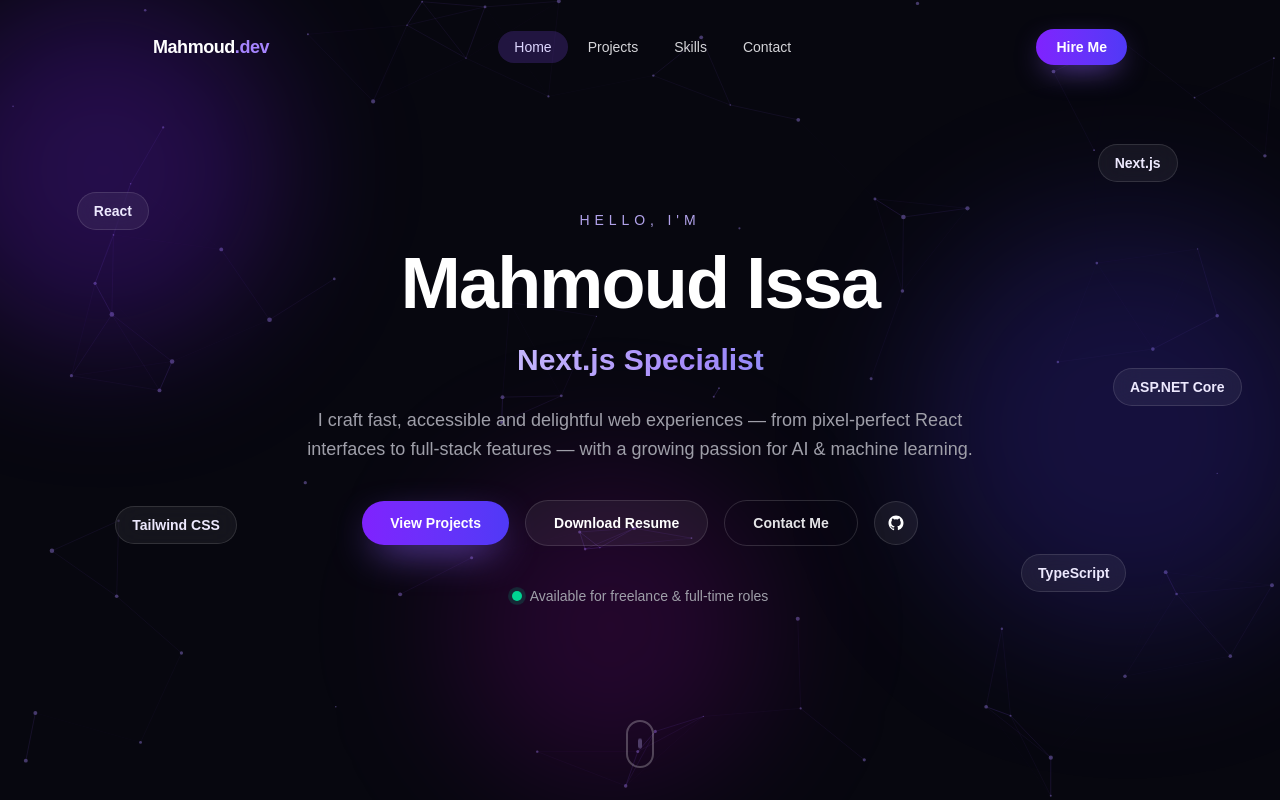
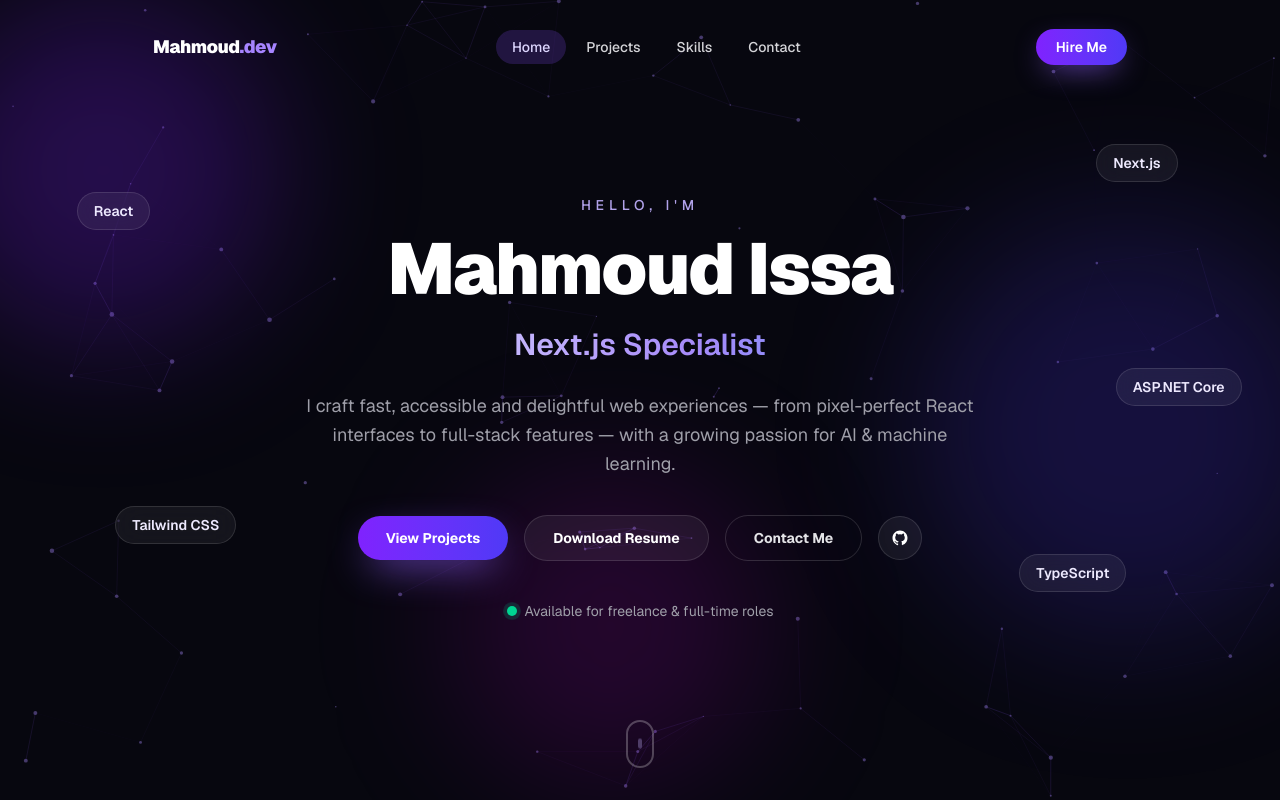
Before and after one commit to mahmoudshahieen4-ux/react-portofolio, a Next.js app: page / in a window 1280 px wide. Shown: the top 800 px of the page. Built offline with nearby package versions, Linux system fonts and the light colour scheme.

Commit message:
changed the scroll bar

```diff
--- a/app/globals.css
+++ b/app/globals.css
@@ -1,8 +1,8 @@
 @import "tailwindcss";
 
 :root {
-  --background: #ffffff;
-  --foreground: #171717;
+  --background: #07070f;
+  --foreground: #f4f4f8;
 }
 
 @theme inline {
@@ -10,27 +10,6 @@
   --color-foreground: var(--foreground);
   --font-sans: var(--font-geist-sans);
   --font-mono: var(--font-geist-mono);
-}
-
-@media (prefers-color-scheme: dark) {
-  :root {
-    --background: #0a0a0a;
-    --foreground: #ededed;
-  }
-}
-
-body {
-  background: var(--background);
-  color: var(--foreground);
-  font-family: Arial, Helvetica, sans-serif;
-
-/* =====================================================================
-   Portfolio theme — animations, utilities & print styles
-   ===================================================================== */
-
-:root {
-  --background: #07070f;
-  --foreground: #f4f4f8;
 }
 
 html {
@@ -44,7 +23,6 @@
   font-family: var(--font-geist-sans), Arial, Helvetica, sans-serif;
   overflow-x: hidden;
 }
-
 ::selection {
   background: rgba(139, 92, 246, 0.45);
   color: #fff;
@@ -310,5 +288,3 @@
     padding: 0 !important;
   }
 }
-
-}
```
